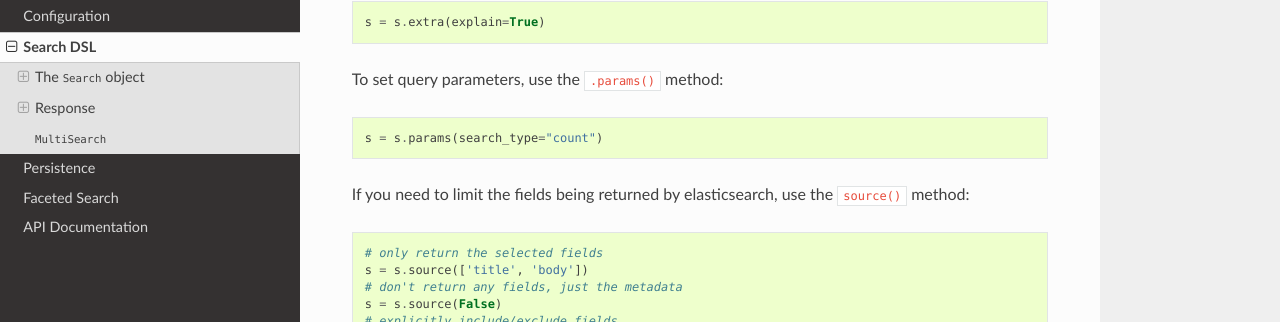
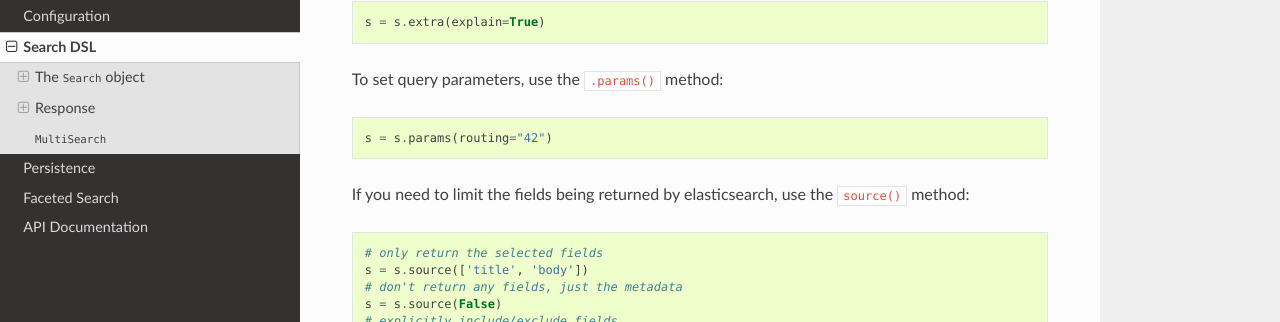
Before and after one commit to elastic/elasticsearch-dsl-py, a Sphinx documentation site: the page built from docs/search_dsl.rst, in a window 1280 px wide and 900 px high, scrolled down 7404 px. Shown: the part 129-451 px from the top of the window. Built offline with Sphinx 7.4.7 and the Read the Docs theme 2.0.0, drawn with Linux system fonts in a browser that asks for light colours.

Commit message:
Change example to not use removed search_type param
Fixes #1013

```diff
--- a/docs/search_dsl.rst
+++ b/docs/search_dsl.rst
@@ -425,7 +425,7 @@ To set query parameters, use the ``.params()`` method:
 
 .. code:: python
 
-  s = s.params(search_type="count")
+  s = s.params(routing="42")
 
 
 If you need to limit the fields being returned by elasticsearch, use the
```
